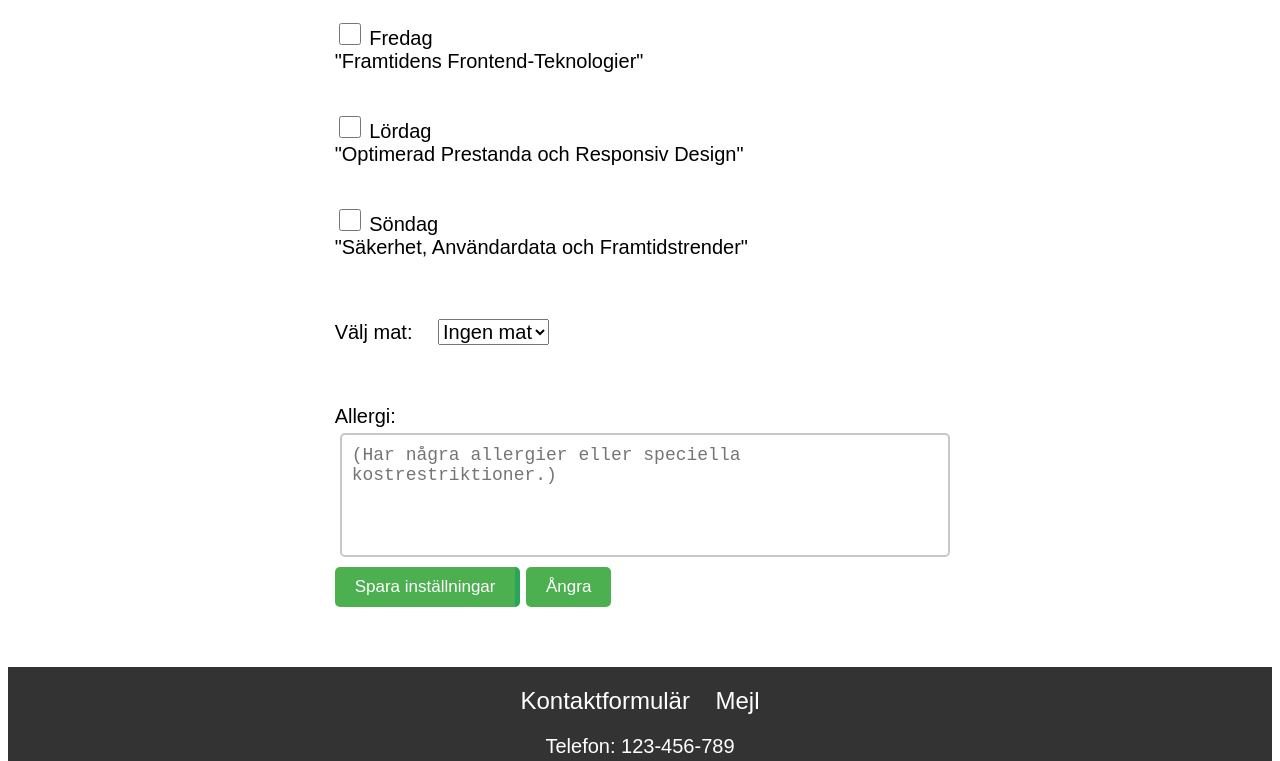
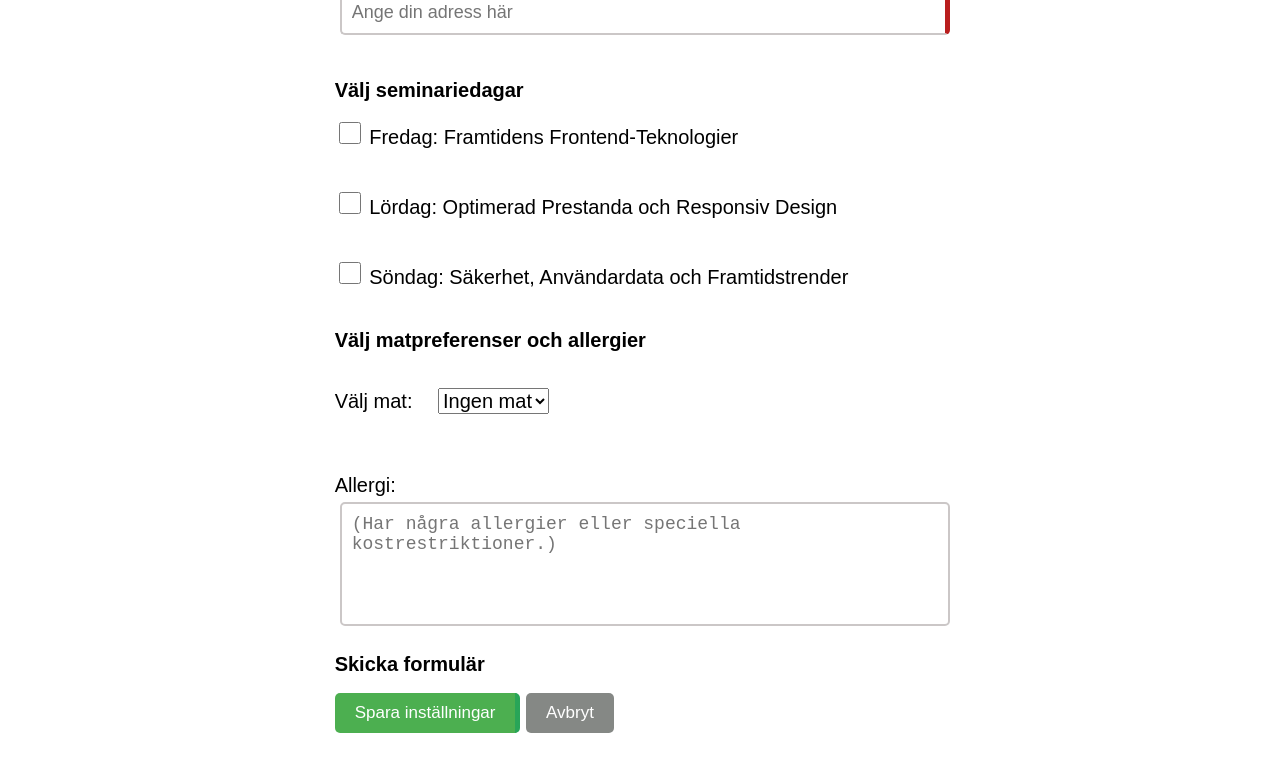
Before and after one commit to wilmaniklasson/CreativeCodeNest, a plain HTML site: page formulär.html in a window 1280 px wide. Shown: the part 493-1254 px from the top of the page. Drawn offline with Linux system fonts and the light colour scheme.

Commit message:
ändringar efter handledning

```diff
--- a/formulär.css
+++ b/formulär.css
@@ -103,9 +103,17 @@ main {
         margin-bottom: 2em;
     }
 
-    input[type="submit"],
+    input[type="submit"]{
+        background-color: #4CAF50;
+        color: white;
+        padding: 10px 20px;
+        border: none;
+        border-radius: 5px;
+        font-size: 17px;
+    }
+
     button[type="reset"] {
-        background-color: #4CAF50;
+        background-color: #858885;
         color: white;
         padding: 10px 20px;
         border: none;
--- a/formulär.html
+++ b/formulär.html
@@ -19,6 +19,8 @@
         <form action="formsvar.html" id="anmälningsformulär" aria-labelledby="formrubrik">
             <h1 id="formrubrik">Anmäl dig här!</h1>
 
+        <section class="type-text">
+            <h2>Personlig information</h2>
             <div>
                 <label for="form-firstname">Förnamn:</label>
                 <input type="text"
@@ -51,28 +53,29 @@
                 <label for="address">Adress:</label>
                 <input type="text" id="address" name="address" placeholder="Ange din adress här" required title="Vänligen ange en giltig adress (endast bokstäver, siffror och mellanslag)">
             </div>
+        </section> <br>
 
+        <section class="Seminarium">
+            <h2>Välj seminariedagar</h2>
 
-          <br>
             <div class="seminariedagar">
                 <input id="dag-1" type="checkbox" name="seminar-dag[]">
-            <label for="dag-1">Fredag</label><br>
-            <span class="seminar-description">"Framtidens Frontend-Teknologier"</span>
+                <label for="dag-1">Fredag: Framtidens Frontend-Teknologier</label><br>
             </div>
 
             <div class="seminariedagar">
                 <input id="dag-2" type="checkbox" name="seminar-dag[]">
-            <label for="dag-2">Lördag</label> <br>
-            <span class="seminar-description">"Optimerad Prestanda och Responsiv Design"</span>
+                <label for="dag-2">Lördag: Optimerad Prestanda och Responsiv Design</label> <br>
             </div>
 
             <div class="seminariedagar">
                 <input id="dag-3" type="checkbox" name="seminar-dag[]">
-            <label for="dag-3">Söndag</label> <br>
-            <span class="seminar-description">"Säkerhet, Användardata och Framtidstrender"</span>
+                <label for="dag-3">Söndag: Säkerhet, Användardata och Framtidstrender</label> <br>
             </div>
+        </section>
 
-
+        <section class="mat">
+            <h2>Välj matpreferenser och allergier</h2>
             <div class="välj-mat">
                 <label for="mat">Välj mat:</label>
                 <select id="mat" aria-label="Vänligen välj önskad mattyp">
@@ -87,11 +90,16 @@
                 <label for="meddelande">Allergi:</label>
                 <textarea name="allergi-och-restriktioner" id="meddelande" cols="45" rows="5" placeholder="(Har några allergier eller speciella kostrestriktioner.)"></textarea>
             </div>
+        </section>
 
+        <section class="knappar">
+            <h2>Skicka formulär</h2>
             <div>
                 <input type="submit" value="Spara inställningar">
-                <button type="reset">Ångra</button>
+                <button type="reset">Avbryt</button>
             </div>
+        </section>
+
         </form>
     </main>
     <footer class="footer-container">
```
Also changed, not shown: formsvar.html (+1 -1 lines). Lines whose indentation alone changed are shown as unchanged.
